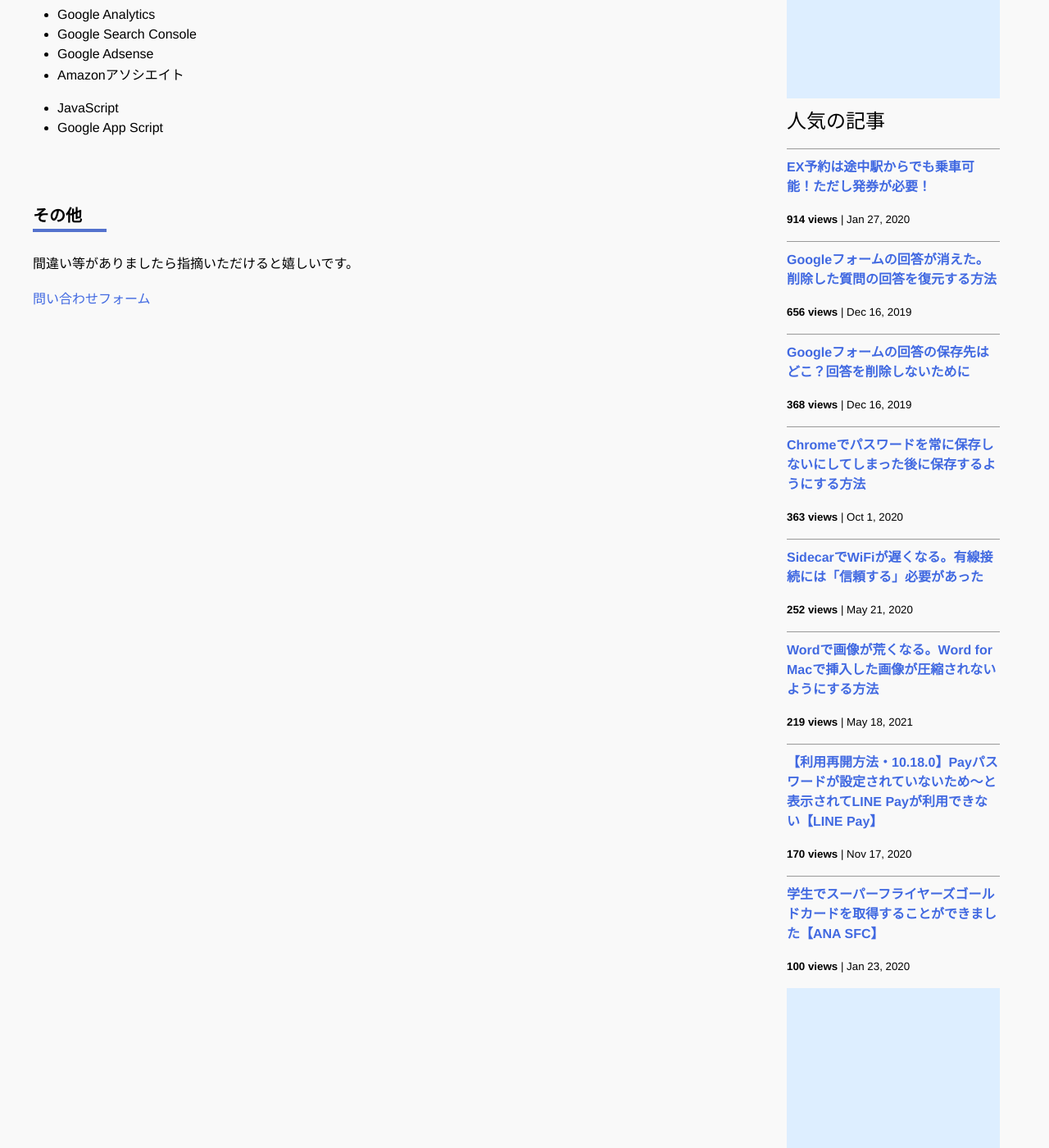
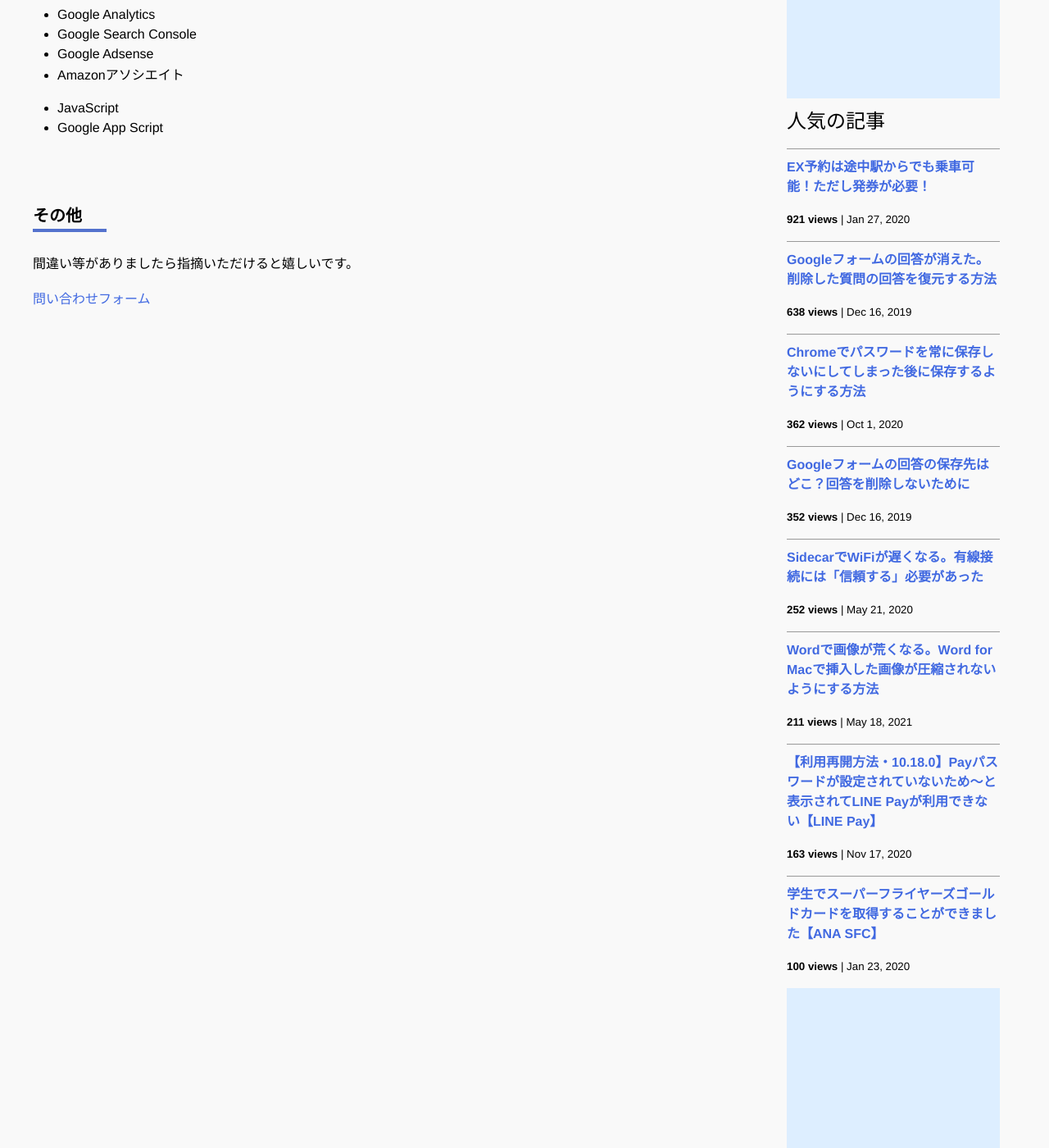
Before and after one commit to iwanaminami/shoyaiwaname, a Jekyll site: the page built from about.markdown, in a window 1280 px wide and 1400 px high, scrolled down 693 px. Shown: the whole window at 82% size. Built offline with Jekyll 4.4.1, drawn with Linux system fonts in a browser that asks for light colours; nearby versions of some CDN libraries; comment, search, counter and statistics services are not loaded.

Commit message:
a new commit message

```diff
--- a/_data/popularposts.yml
+++ b/_data/popularposts.yml
@@ -1,17 +1,17 @@
 side:
-  - view: 914
+  - view: 921
     url: /2020/01/27/ex-rideontheway.html
-  - view: 656
+  - view: 638
     url: /2019/12/16/restore-googleform.html
-  - view: 368
+  - view: 362
+    url: /2020/10/01/googlepassword.html
+  - view: 352
     url: /2019/12/16/googleform-answers.html
-  - view: 363
-    url: /2020/10/01/googlepassword.html
   - view: 252
     url: /2020/05/21/sidecar-via-cable.html
-  - view: 219
+  - view: 211
     url: /2021/05/18/image-compression-word.html
-  - view: 170
+  - view: 163
     url: /2020/11/17/linepay.html
   - view: 100
     url: /2020/01/23/sfcgold.html
```
